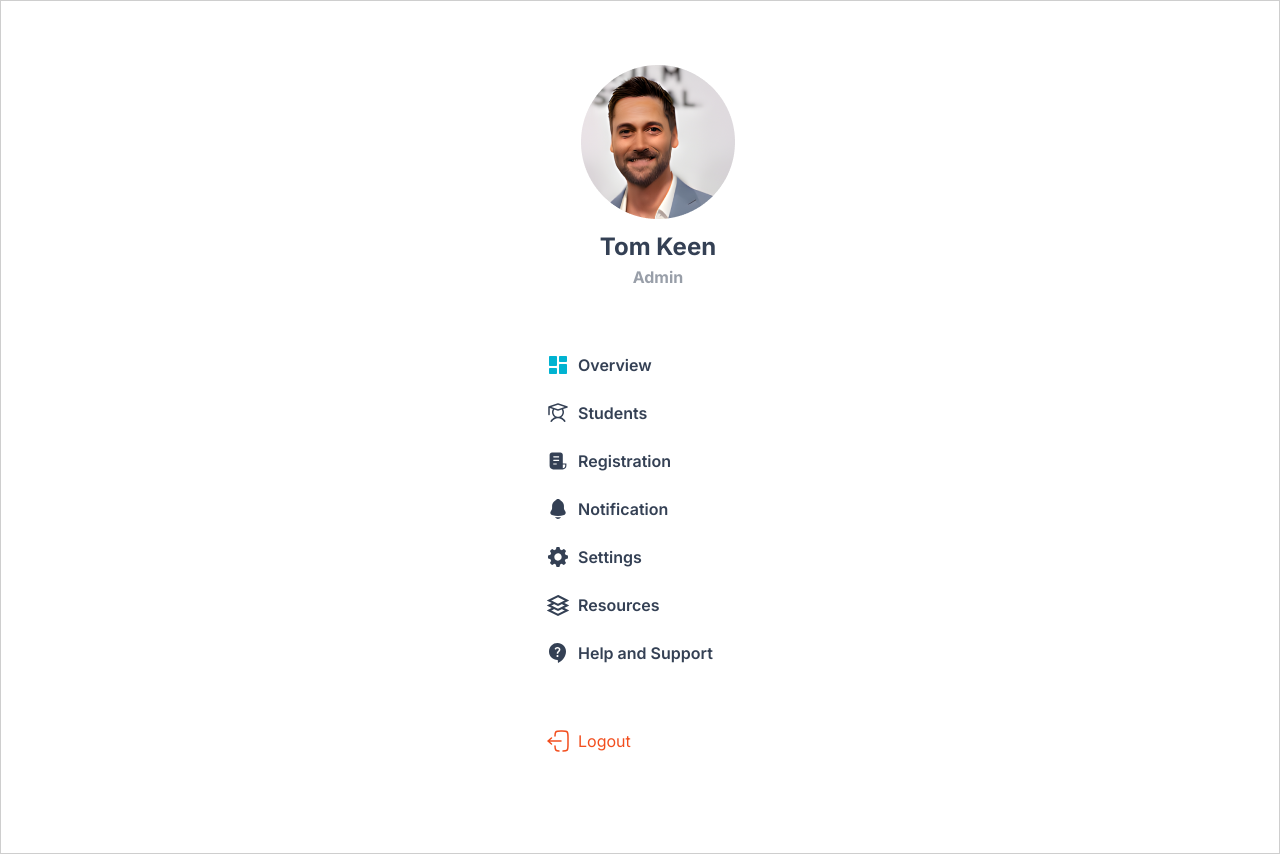
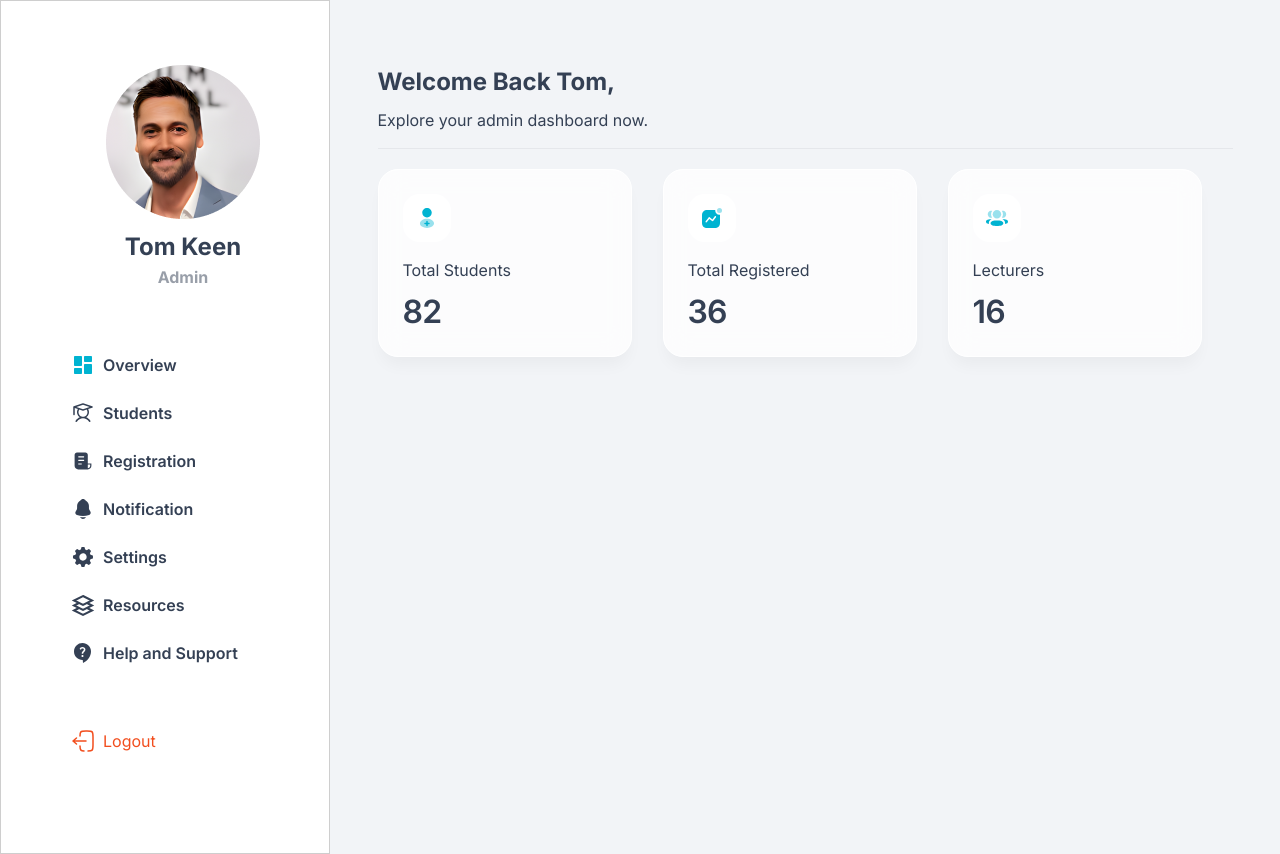
Before and after one commit to chayilDeborah/socrs, a Next.js app: page /admin in a window 1280 px wide. Built offline with nearby package versions, Linux system fonts and the light colour scheme.

Commit message:
feat: create Admin Dashboard

```diff
--- a/app/admin/page.js
+++ b/app/admin/page.js
@@ -1,5 +1,5 @@
 import React from 'react'
-import AdminNav from '../component/AdminNav'
+import AdminDashboard from '../component/AdminDashboard'
 
 const Admin = () => {
   return (
@@ -7,7 +7,7 @@ const Admin = () => {
     <div className='flex justify-center bg-[#F2F4F7]'>
       <div className='lg:max-w-[1440px] w-full '>
         <div>
-          <AdminNav />
+        <AdminDashboard />
         </div>
 
       </div>
--- /dev/null
+++ b/app/component/AdminDashboard.js
@@ -0,0 +1,22 @@
+import React from 'react'
+import AdminNav from './AdminNav'
+import AdminPage from './AdminPage'
+
+const AdminDashboard = () => {
+    return (
+        <>
+            <div className='flex justify-center'>
+                <div className='w-full'>
+                    <div className='flex'>
+                        <AdminNav />
+                        <AdminPage />
+                    </div>
+
+                </div>
+
+            </div>
+        </>
+    )
+}
+
+export default AdminDashboard
--- a/app/component/StudentNav.js
+++ b/app/component/StudentNav.js
@@ -14,7 +14,7 @@ const StudentNav = () => {
     <div className='flex justify-center bg-[#fff] border-[1px] border-[#CECECE] pt-[64px] pl-[70px] pr-[34px] '>
         <div>
             <Image src={student} alt='student' className='mx-auto' />
-            <div className='text-[24px] font-bold text-[#344054] mt-[10px] w-[218px] '>Aniyikaye Olamide</div>
+            <div className='text-[24px] font-bold text-[#344054] mt-[10px] w-[224px] '>Aniyikaye Olamide</div>
             <div className='my-[64px] '>
                 <div className='flex hover:text-[#00B3D1]'>
                     <Image src={dash} alt='dashboard' className='' />
--- a/app/globals.css
+++ b/app/globals.css
@@ -1,3 +1,11 @@
 @tailwind base;
 @tailwind components;
 @tailwind utilities;
+
+.admingrid {
+    border-radius: 20px;
+border: 1px solid #FFF;
+background: rgba(255, 255, 255, 0.75);
+box-shadow: 0px 12px 16px -4px rgba(12, 26, 36, 0.04);
+backdrop-filter: blur(13.600000381469727px);
+}
```
